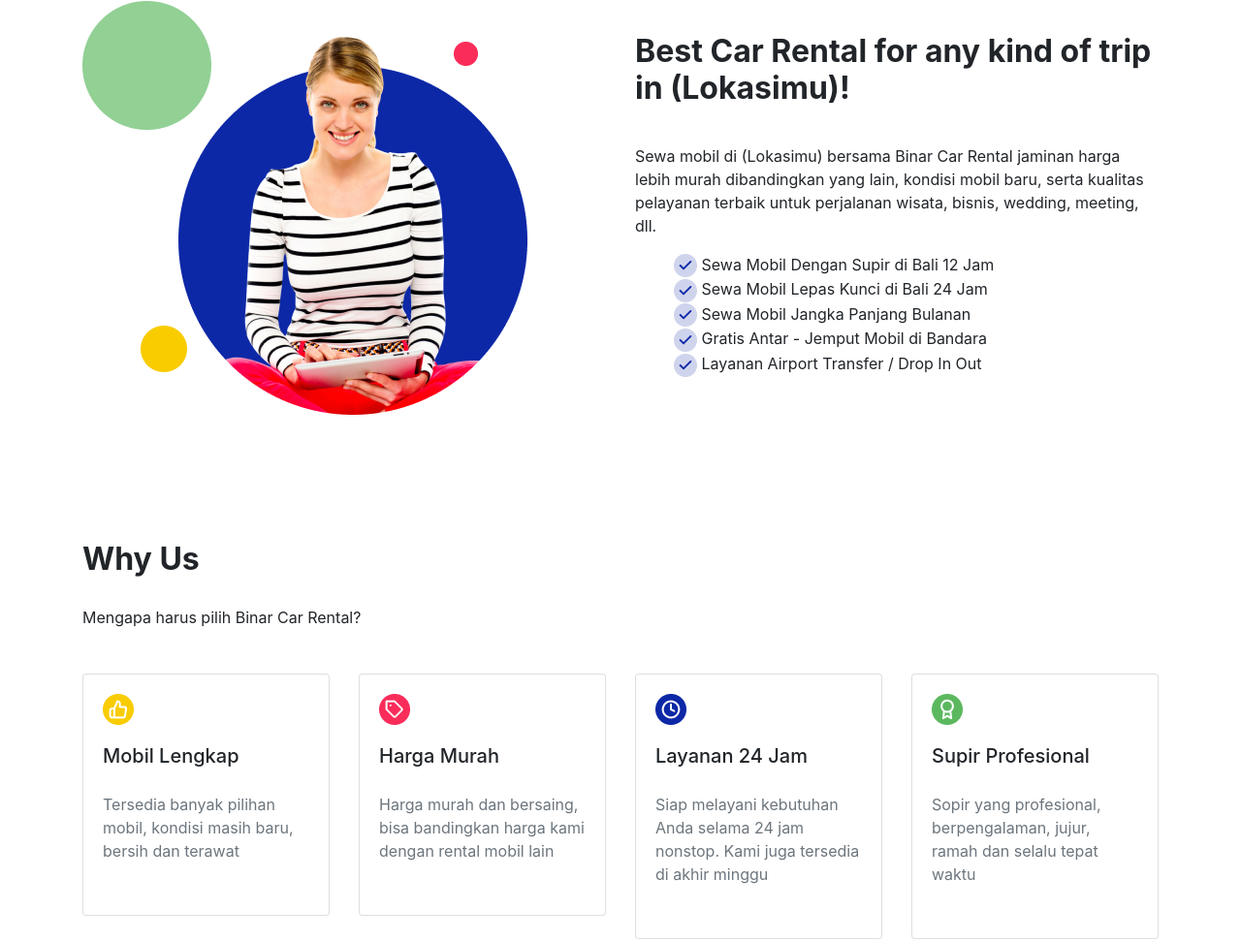
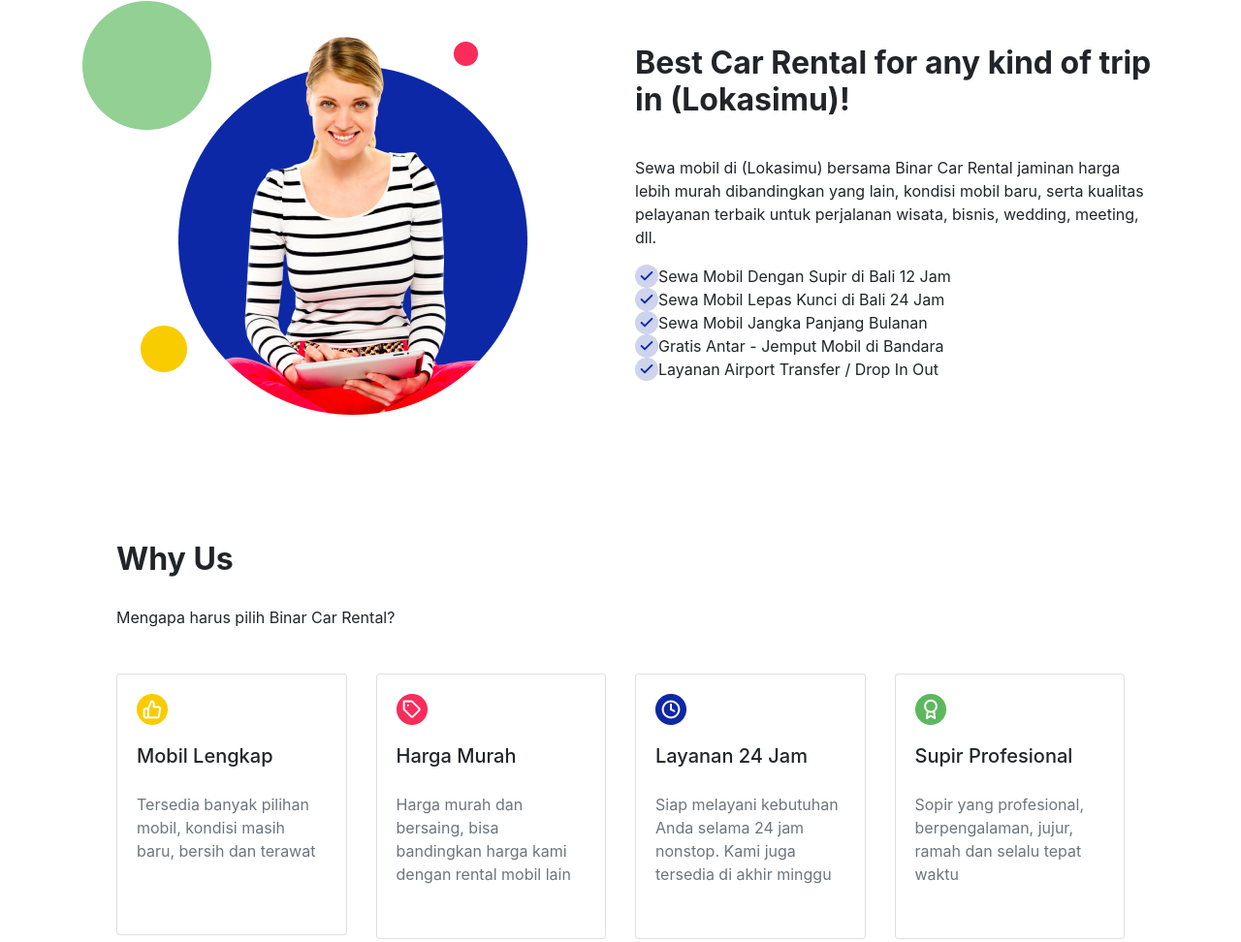
Before and after one commit to sesilkv/challenge-01, a plain HTML site: page index.html in a window 1280 px wide. Shown: the part 622-1594 px from the top of the page at 97% size. Drawn offline with nearby package versions, Linux system fonts and the light colour scheme.

Commit message:
adding a little our services

```diff
--- a/index.html
+++ b/index.html
@@ -57,29 +57,28 @@
                               Sewa mobil di (Lokasimu) bersama Binar Car Rental jaminan harga lebih murah dibandingkan yang lain, kondisi mobil baru, serta
                               kualitas pelayanan terbaik untuk perjalanan wisata, bisnis, wedding, meeting, dll.
                             </p>
-                            <ul>
-                                <li>
+                            <div class="d-flex flex-column justify-content-start">
+                                <li class="d-flex flex-row">
+                                    <img src="image/check.png"/>
+                                    <div> Sewa Mobil Dengan Supir di Bali 12 Jam</div>
+                                </li>
+                                <li class="d-flex flex-row">
                                     <img src="image/check.png" />
-                                    <span>Sewa Mobil Dengan Supir di Bali 12 Jam</span>
-                                    <br />
+                                    <div class="w-100 justify-content-center">Sewa Mobil Lepas Kunci di Bali 24 Jam</div>
                                 </li>
-                                <li>
-                                    <img src="image/check.png" />
-                                    <span>Sewa Mobil Lepas Kunci di Bali 24 Jam</span>
+                                <li class="d-flex flex-row">
+                                    <img src="image/check.png"/>
+                                    <div class="w-100 justify-content-center">Sewa Mobil Jangka Panjang Bulanan</div>
                                 </li>
-                                <li>
-                                    <img src="image/check.png" />
-                                    <span>Sewa Mobil Jangka Panjang Bulanan</span>
+                                <li class="d-flex flex-row">
+                                    <img src="image/check.png"/>
+                                    <div class="w-100 justify-content-center">Gratis Antar - Jemput Mobil di Bandara</div>
                                 </li>
-                                <li>
-                                    <img src="image/check.png" />
-                                    <span>Gratis Antar - Jemput Mobil di Bandara</span>
+                                <li class="d-flex flex-row">
+                                    <img src="image/check.png"/>
+                                    <div class="w-100 justify-content-center">Layanan Airport Transfer / Drop In Out</div>
                                 </li>
-                                <li>
-                                    <img src="image/check.png" />
-                                    <span>Layanan Airport Transfer / Drop In Out</span>
-                                </li>
-                            </ul>
+                            </div>
                         </div>
                     </div>
                 </div>
@@ -90,12 +89,12 @@
                     <h2>Why Us</h2>
                     <p>Mengapa harus pilih Binar Car Rental?</p>
                     <div class="row align-items-stretch">
-                        <div class="col-md-3 h-100">
+                            <div class="col-md-3">
                                 <div class="card">
                                     <div class="card-body">
                                         <img src="image/icon_complete.png" />
                                         <h5 class="card-title">Mobil Lengkap</h5>
-                                    <p class="card-subtitle mb-1 text-muted">Tersedia banyak pilihan mobil, kondisi masih baru, bersih dan terawat</p>
+                                        <p class="card-subtitle mb-4 text-muted">Tersedia banyak pilihan mobil, kondisi masih baru, bersih dan terawat</p>
                                     </div>
                                 </div>
                             </div>
@@ -136,7 +135,6 @@
                         <h2>Testimonial</h2>
                         <p>Berbagai review positif dari para pelanggan kami</p>
                     </div>
-
                 </div>
             </section>
 
--- a/style.scss
+++ b/style.scss
@@ -111,22 +111,17 @@
                 font-size: 28px;
             }
         }
-        p {
-
-        }
         ul {
             li {
                 list-style-type: none;
             }
-
         }
     }
 }
 
 #whyus {
     .container {
-        padding-top: 50px;
-        padding-bottom: 50px;
+        padding: 50px;
         h2 {
             font-weight: bold;
         }
@@ -173,6 +168,9 @@
                 text-align: center;
                 color: rgb(255, 255, 255);
                 padding-bottom: 10px;
+                @media (max-width: 750px) {
+                    font-size: 25px;
+                }
             }
             p {
                 font-weight: 600px;
```
Also changed, not shown: style.css, 1 other file. Lines whose indentation alone changed are shown as unchanged.
